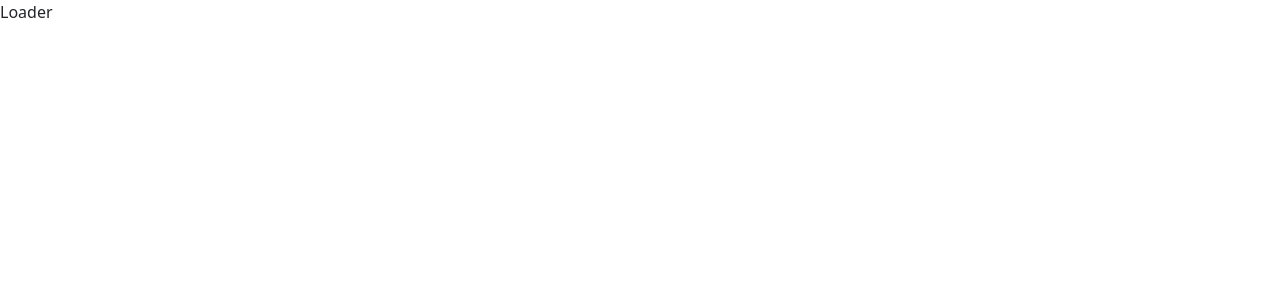
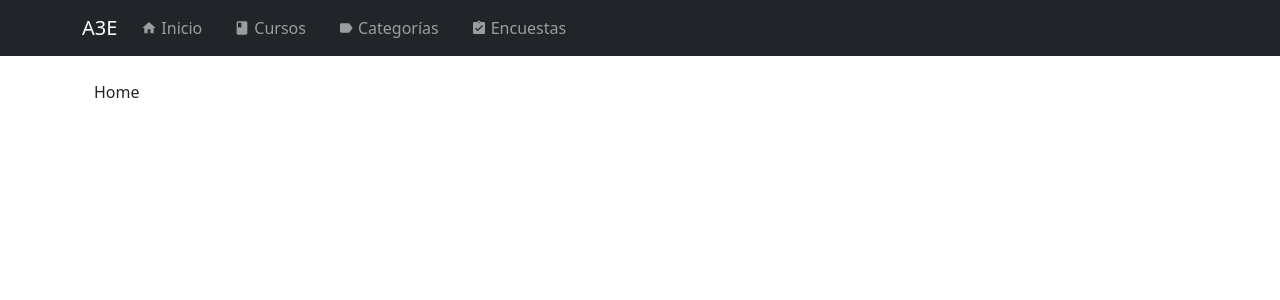
Before and after one commit to emilianoa3e/AdminPageA3E, a React (Create React App) app: page / in a window 1280 px wide. Shown: the top 300 px of the page. Built offline with nearby package versions, Linux system fonts and the light colour scheme.

Commit message:
implemented Navbar and layout.css

```diff
--- a/package.json
+++ b/package.json
@@ -11,8 +11,9 @@
     "axios": "^1.4.0",
     "bootstrap": "^5.3.0",
     "react": "^18.2.0",
-    "react-bootstrap": "^2.7.4",
+    "react-bootstrap": "^2.7.2",
     "react-dom": "^18.2.0",
+    "react-icons": "^4.9.0",
     "react-quill": "^2.0.0",
     "react-router-dom": "^6.11.2",
     "react-scripts": "5.0.1",
--- a/src/App.js
+++ b/src/App.js
@@ -7,7 +7,6 @@ function App() {
 
   return (
     <>
-
       <AppRouter />
     </>
   );
--- /dev/null
+++ b/src/assets/css/components/layouts/layout.css
@@ -0,0 +1,3 @@
+.layout-container > div {
+	padding: 0;
+}
--- a/src/components/shared/Layout.js
+++ b/src/components/shared/Layout.js
@@ -1,10 +1,12 @@
 import React from 'react'
 import { Container } from 'react-bootstrap';
+import Navbar from './Navbar';
+import  '../../assets/css/components/layouts/layout.css'
 
 function Layout({children}) {
     return (
         <>
-            {/* <Navbar /> */}
+            <Navbar/>
             <Container className='mt-4 px-4'>{children}</Container>
         </>
     )
--- /dev/null
+++ b/src/components/shared/Navbar.js
@@ -0,0 +1,69 @@
+import React from 'react'
+import { NavLink } from 'react-router-dom';
+import { Container, Nav, Navbar as NavbarBt } from 'react-bootstrap';
+import { MdAssignmentTurnedIn, MdBook, MdHome, MdLabel } from 'react-icons/md';
+
+function Navbar() {
+    return (
+        <NavbarBt
+            bg='dark'
+            variant='dark'
+            className='custom-navbar'
+            expand='lg'
+            sticky='top'
+        >
+            <Container>
+                <NavbarBt.Brand href='/'>
+
+                    {/* <img
+                    alt=''
+                    src={logo}
+                    width='45'
+                    height='auto'
+                    className='d-inline-block align-top'
+                />{' '} */}
+                    A3E
+                </NavbarBt.Brand>
+                <NavbarBt.Toggle aria-controls='basic-navbar-nav' />
+                <NavbarBt.Collapse id='basic-navbar-nav'>
+                    <Nav className='me-auto'>
+                        <NavLink
+                            to='/home'
+                            className='d-flex align-items-center me-3 nav-link'
+                        >
+                            <MdHome className='me-1' />
+                            Inicio
+                        </NavLink>
+
+                        <NavLink
+                            to='/courses'
+                            className='d-flex align-items-center me-3 nav-link'
+                        >
+                            <MdBook className='me-1' />
+                            Cursos
+                        </NavLink>
+
+                        <NavLink
+                            to='/categories'
+                            className='d-flex align-items-center me-3 nav-link'
+                        >
+                            <MdLabel className='me-1' />
+                            Categorías
+                        </NavLink>
+
+                        <NavLink
+                            to='/surveys'
+                            className='d-flex align-items-center me-3 nav-link'
+                        >
+                            <MdAssignmentTurnedIn className='me-1' />
+                            Encuestas
+                        </NavLink>
+                    </Nav>
+
+                </NavbarBt.Collapse>
+            </Container>
+        </NavbarBt>
+    )
+}
+
+export default Navbar
--- a/src/index.js
+++ b/src/index.js
@@ -2,6 +2,7 @@ import React from 'react';
 import ReactDOM from 'react-dom/client';
 import App from './App';
 import 'bootstrap/dist/css/bootstrap.css';
+
 
 const root = ReactDOM.createRoot(document.getElementById('root'));
 root.render(
--- /dev/null
+++ b/src/pages/services/Home.js
@@ -0,0 +1,14 @@
+import React from 'react'
+import Navbar from '../../components/shared/Navbar'
+
+function Home() {
+    return (
+        <div>
+            <div>Home</div>
+        </div>
+
+
+    )
+}
+
+export default Home
--- a/src/routers/AppRouter.js
+++ b/src/routers/AppRouter.js
@@ -1,12 +1,14 @@
 import React, { useContext, useEffect, useState } from 'react';
 import Loader from '../components/shared/Loader'; // Importa tu propio componente Loader
 import Layout from '../components/shared/Layout'; // Importa tu propio componente Layout
-import { BrowserRouter as Router, Route, Routes } from 'react-router-dom';
+import { BrowserRouter, Route, Routes } from 'react-router-dom';
 import OrderInfoCards from '../pages/services/OrderInfoCards';
 import PublicRoute from './PublicRoute';
 import PrivateRoute from './PrivateRoute';
-import App from '../App';
 import EditorWys from '../components/shared/EditorWys';
+import Home from '../pages/services/Home';
+import 'bootstrap/dist/css/bootstrap.css';
+
 
 
 const AppRouter = () => {
@@ -22,33 +24,27 @@ const AppRouter = () => {
     // }
 
     return (
-        // <BrowserRouter>
-        //     {isLogged ? (
-        //         <Layout>
-        //             {/* Rutas protegidas */}
-        //             <Routes>
-        //                 <Route exact path='/service' element={<PrivateRoute />}>
-        //                     <Route exact path='/service' element={<Loader />} />
-        //                 </Route>
-        //             </Routes>
-        //         </Layout>
-        //     ) : (
-        //         <Routes>
-        //             {/* Rutas públicas */}
-        //             {/* <Route path="/login" element={<PublicRoute />} />
-        //       <Route path="/reset-pass/:token" element={<PublicRoute />} />
-        //       <Route path="/*" element={<Navigate to="/login" replace />} /> */}
-        //         </Routes>
-        //     )}
-        // </BrowserRouter>
-        <Router>
-            <Routes>
-                {/* cambar por ruta Home */}
-                <Route exact path="/" element={<Loader/>} />
-                <Route path="/service" element={<OrderInfoCards/>} />
-                <Route path="/editor" element={<EditorWys/>}/>
-            </Routes>
-        </Router>
+        <BrowserRouter>
+            <Layout>
+                {/* Aquí colocar Rutas protegidas*/}
+                <Routes>
+                    <Route exact path='/' element={<PrivateRoute />}>
+                        <Route exact path='/' element={<Home/>} />
+                    </Route>
+                    <Route exact path='/service' element={<PrivateRoute />}>
+                        <Route exact path='/service' element={<OrderInfoCards />} />
+                    </Route>
+                </Routes>
+            </Layout>
+        </BrowserRouter>
+        // <Router>
+        //     <Routes>
+        //         {/* cambar por ruta Home */}
+        //         <Route exact path="/" element={<Home/>} />
+        //         <Route path="/service" element={<OrderInfoCards/>} />
+        //         <Route path="/editor" element={<EditorWys/>}/>
+        //     </Routes>
+        // </Router>
     );
 };
 
--- a/src/routers/PrivateRoute.js
+++ b/src/routers/PrivateRoute.js
@@ -3,8 +3,8 @@ import { Route, Navigate, Outlet } from 'react-router-dom';
 import { AuthContext } from '../context/auth/AuthContext'; // Importa tu propio AuthContext
 
 const PrivateRoute = () => {
-  const { state } = useContext(AuthContext);
-  const { isLogged } = state;
+  //const { state } = useContext(AuthContext);
+  const isLogged  = true;
 
   return isLogged ? <Outlet /> : <Navigate to="/" />;
 };
```
Also changed, not shown: src/assets/img/logo.jpeg (added), 1 other file (tests, documents, lock files or other folders).
